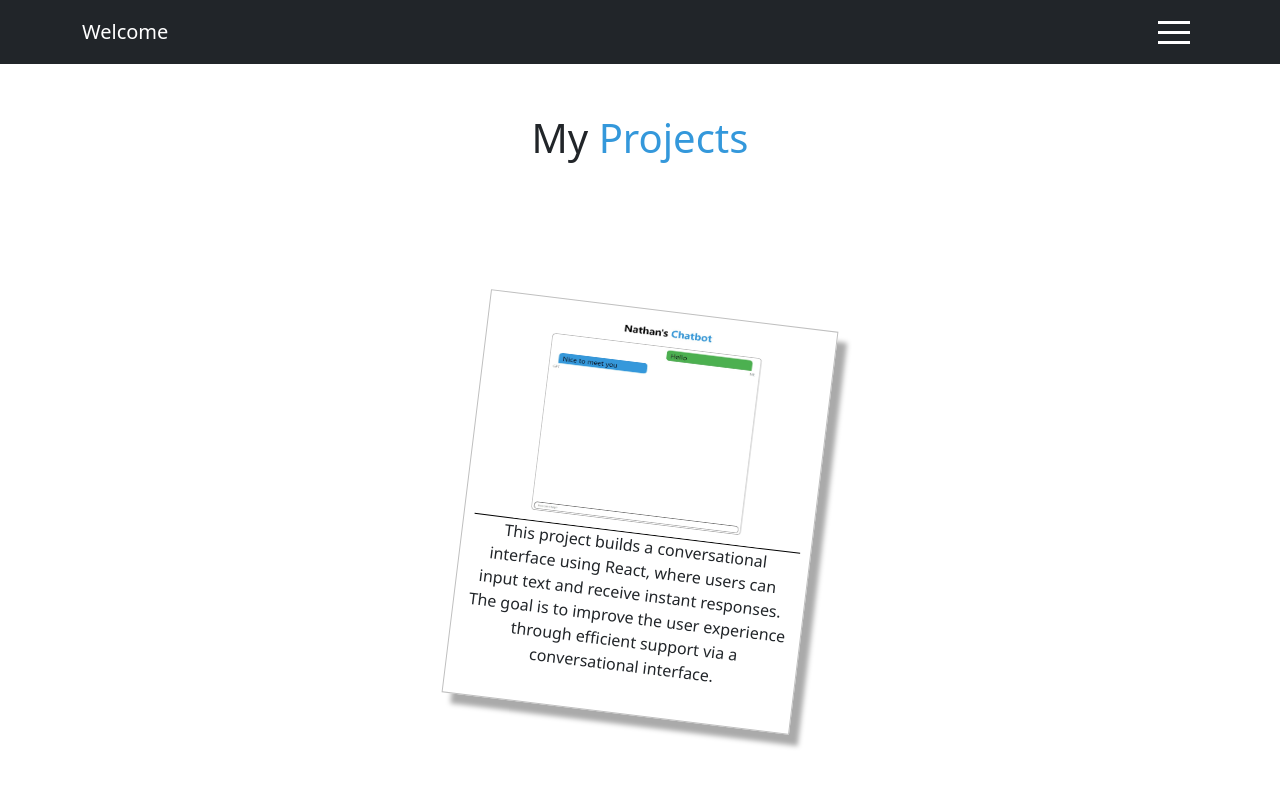
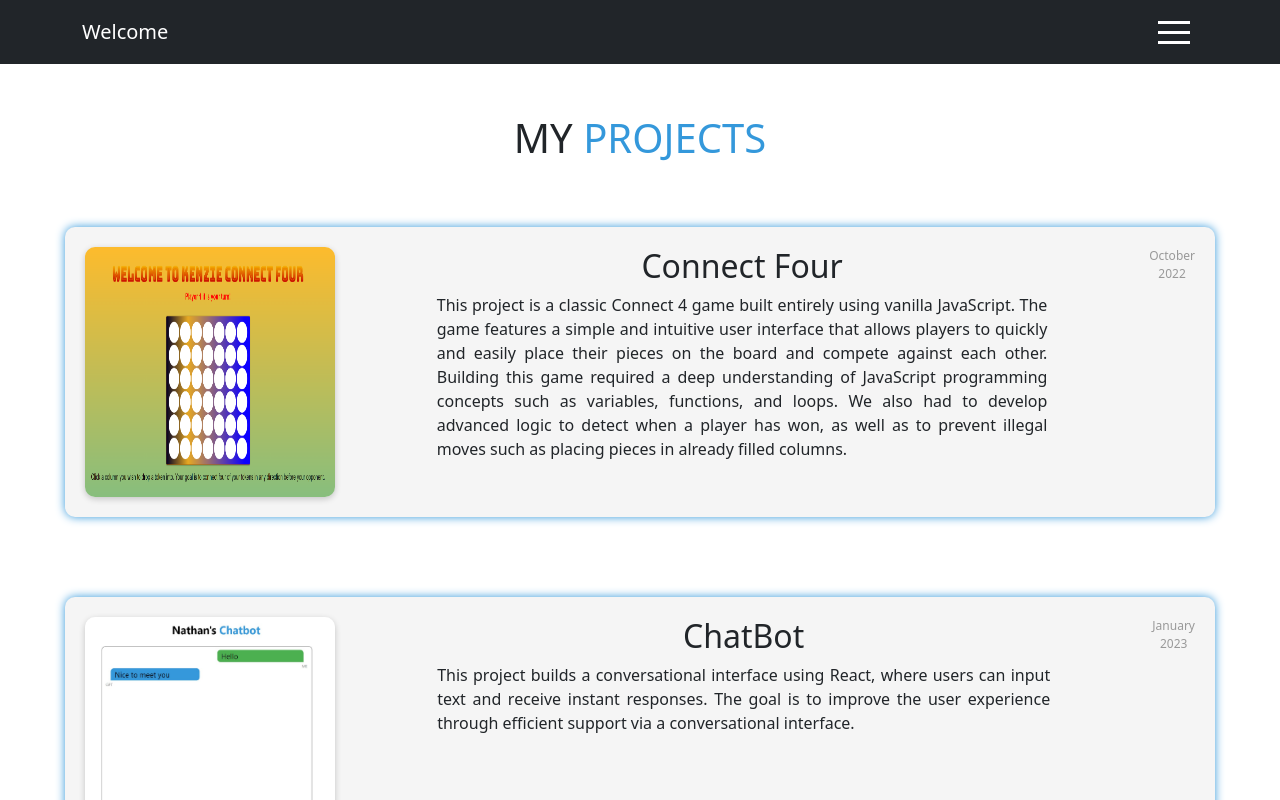
Before and after one commit to NathanielGrandinette/MyPortfolio, a React (Create React App) app: page /projects in a window 1280 px wide. Shown: the top 800 px of the page. Built offline with nearby package versions, Linux system fonts and the light colour scheme.

Commit message:
Added projects to projects page

```diff
--- a/src/pages/projects/projects.css
+++ b/src/pages/projects/projects.css
@@ -1,26 +1,32 @@
+.timeline-event.left {
+  margin: 50px;
+}
 
-  div.polaroid {
-    width: 350px;
-    padding: 10px 10px 20px 10px;
-    border: 1px solid #BFBFBF;
-    background-color: white;
-    box-shadow: 10px 10px 5px #aaaaaa;
-  }
+.timeline-event.right {
+  margin: 50px;
+}
 
-  div.rotate_right {
-    float: left;
-    -ms-transform: rotate(7deg); /* IE 9 */
-    -webkit-transform: rotate(7deg); /* Safari */
-    transform: rotate(7deg);
-  }
 
-  div.rotate_left {
-    float: left;
-    -ms-transform: rotate(-8deg); /* IE 9 */
-    -webkit-transform: rotate(-8deg); /* Safari */
-    transform: rotate(-8deg);
-  }
+.timeline-event-image img {
+  border-radius: 10px;
+  box-shadow: 0 2px 6px rgba(0, 0, 0, 0.2);
+}
 
-.caption {
-  border-top: 1px solid black;
+.timeline-event-content {
+  padding: 20px;
+  background-color: #f5f5f5;
+  border-radius: 10px;
+  box-shadow: 0px 0px 10px #3498db;
+  display: flex;
 }
+
+
+.timeline-event-date {
+  font-size: 12px;
+  color: #999;
+}
+
+.timeline-event {
+  border-radius: 10px;
+  padding: 15px;
+}
--- a/src/pages/projects/projects.js
+++ b/src/pages/projects/projects.js
@@ -1,25 +1,46 @@
-import './projects.css'
+import React from 'react';
+import './projects.css';
 
 const Projects = () => {
-    /**/
+    const events = [
+        {
+            name: "Connect Four",
+            image: 'connect4.png',
+            description: "This project is a classic Connect 4 game built entirely using vanilla JavaScript. The game features a simple and intuitive user interface that allows players to quickly and easily place their pieces on the board and compete against each other. Building this game required a deep understanding of JavaScript programming concepts such as variables, functions, and loops. We also had to develop advanced logic to detect when a player has won, as well as to prevent illegal moves such as placing pieces in already filled columns. ",
+            date: "October 2022",
+        },
+        {
+            name: "ChatBot",
+            image: 'chatbot.jpg',
+            description: "This project builds a conversational interface using React, where users can input text and receive instant responses. The goal is to improve the user experience through efficient support via a conversational interface.",
+            date: "January 2023",
+        },
+        {
+            name: "Productivity App",
+            image: 'productivity.jpg',
+            description: "This project is focused on developing a todo list app that provides a streamlined and intuitive interface for managing tasks and staying organized. Using React, we have built a powerful and user-friendly app that allows users to easily create and manage multiple todo lists, add and complete tasks, and set reminders to stay on top of deadlines. The goal of this project is to provide a better user experience by making it easy to stay organized and on top of tasks. Rather than relying on traditional pen and paper lists or complex project management software, our app provides a simple and efficient solution that can be accessed from anywhere.",
+            date: "March 2023",
+        },
+    ]
     return (
-        <div>
-            <div style={{ margin: '50px auto' }}>
-                <h1 style={{ height: '100%' }}>My <span style={{ color: '#3498db' }}>Projects</span></h1>
-            </div>
-            <span style={{ display: 'flex', justifyContent: 'center', alignItems: 'center', height: '75vh' }}>
-                <div class="polaroid rotate_right">
-                    <img src="chatbot.jpg" alt="Pulpit rock" width="250" height="213" />
-                    <p class="caption">This project builds a conversational interface using React, where users can
-                        input text and receive instant responses. The goal is to improve the user experience through efficient support via a conversational interface.
-                    </p>
+        <div className="timeline">
+            <h1 style={{marginTop: 50}}>MY <span className="about-me-header-name">PROJECTS</span></h1>
+            {events.map((event, index) => (
+                <div key={event.id} className={`timeline-event ${index % 2 === 0 ? 'left' : 'right'}`}>
+                    <div className="timeline-event-content">
+                        <div className="timeline-event-image">
+                            <img src={event.image} alt={event.name} style={{ height: 250, width: 250 }} />
+                        </div>
+                        <div>
+                            <h2>{event.name}</h2>
+                            <p style={{textAlign: 'justify', textJustify: 'inter-word', width: '75%', margin: '0 auto'}}>{event.description}</p>
+                        </div>
+                        <div className="timeline-event-date">{event.date}</div>
+                    </div>
                 </div>
+            ))}
+        </div>
+    );
+};
 
-            </span>
-
-
-        </div>
-    )
-}
-
-export default Projects
+export default Projects;
```
Also changed, not shown: public/connect4.png (added), public/productivity.jpg (added).
